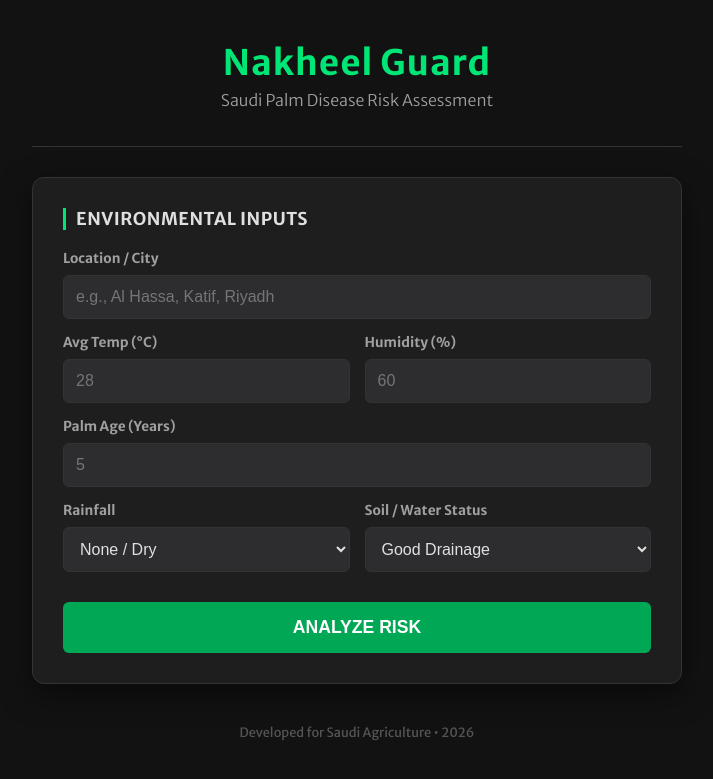
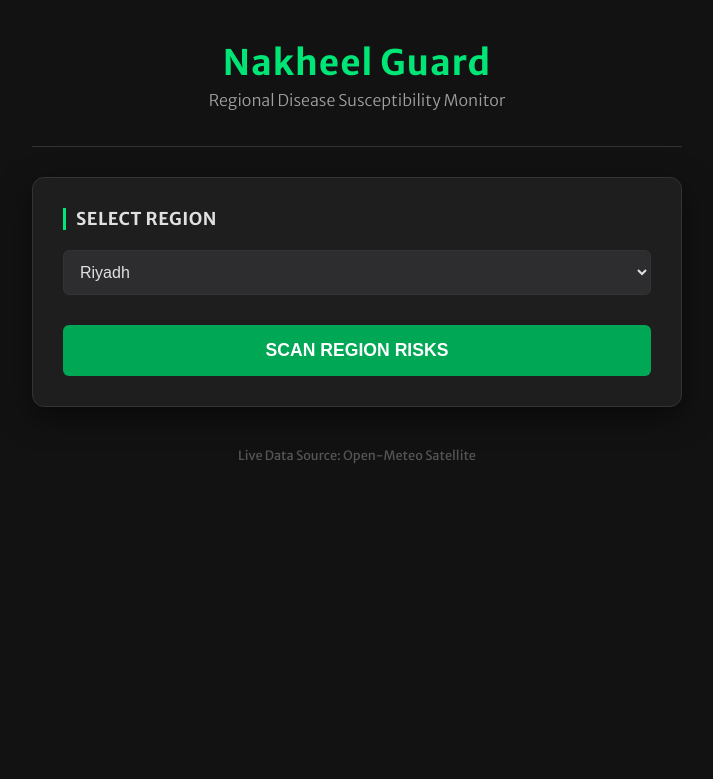
Before and after one commit to AroubAlRizq/Agriculture-Disease-Prediction, a Flask app: page / in a window 1280 px wide. Shown: the top 779 px of the page, without its empty margins (283-996 px from the left). Run offline with Flask 3, Linux system fonts and the light colour scheme.

Commit message:
Update index.html

```diff
--- a/templates/index.html
+++ b/templates/index.html
@@ -3,7 +3,7 @@
 <head>
     <meta charset="UTF-8">
     <meta name="viewport" content="width=device-width, initial-scale=1.0">
-    <title>Nakheel Guard | Palm Health System</title>
+    <title>Nakheel Guard | Instant Assessment</title>
     <link rel="stylesheet" href="{{ url_for('static', filename='style.css') }}">
     <link href="https://fonts.googleapis.com/css2?family=Merriweather+Sans:wght@300;400;700&display=swap" rel="stylesheet">
 </head>
@@ -12,67 +12,75 @@
     <div class="main-wrapper">
         <header>
             <h1>Nakheel Guard</h1>
-            <p>Saudi Palm Disease Risk Assessment</p>
+            <p>Regional Disease Susceptibility Monitor</p>
         </header>
 
         <div class="container">
             <div class="input-section">
-                <h2>Environmental Inputs</h2>
+                <h2>Select Region</h2>
 
                 <div class="form-group">
-                    <label>Location / City</label>
-                    <input type="text" id="location" placeholder="e.g., Al Hassa, Katif, Riyadh">
+                    <select id="city">
+                        {% for key, val in cities.items() %}
+                            <option value="{{ key }}">{{ key.replace('_', ' ').title() }}</option>
+                        {% endfor %}
+                    </select>
                 </div>
 
-                <div class="row">
-                    <div class="form-group">
-                        <label>Avg Temp (°C)</label>
-                        <input type="number" id="temp" placeholder="28">
-                    </div>
-                    <div class="form-group">
-                        <label>Humidity (%)</label>
-                        <input type="number" id="humidity" placeholder="60">
-                    </div>
-                </div>
-
-                <div class="form-group">
-                    <label>Palm Age (Years)</label>
-                    <input type="number" id="age" placeholder="5">
-                </div>
-
-                <div class="row">
-                    <div class="form-group">
-                        <label>Rainfall</label>
-                        <select id="rain">
-                            <option value="none">None / Dry</option>
-                            <option value="moderate">Moderate</option>
-                            <option value="heavy">Heavy (Spathe season)</option>
-                        </select>
-                    </div>
-                    <div class="form-group">
-                        <label>Soil / Water Status</label>
-                        <select id="soil">
-                            <option value="good">Good Drainage</option>
-                            <option value="wet">Over-watered / Wet</option>
-                            <option value="poor">Poor / Saline / Neglected</option>
-                        </select>
-                    </div>
-                </div>
-
-                <button id="calc-btn">Analyze Risk</button>
+                <button id="calc-btn">Scan Region Risks</button>
             </div>
 
             <div class="result-section hidden" id="result-area">
-                <h2>Susceptibility Report</h2>
+                <div class="weather-badge" id="weather-summary"></div>
+                <h2>Live Risk Report</h2>
                 <div id="result-display"></div>
+                <div class="disclaimer">
+                    *Analysis assumes standard soil conditions and avg palm age (5 yrs).
+                </div>
             </div>
         </div>
 
         <footer>
-            Developed for Saudi Agriculture • 2026
+            Live Data Source: Open-Meteo Satellite
         </footer>
     </div>
 
-    <script src="{{ url_for('static', filename='script.js') }}"></script>
+    <script>
+        document.getElementById('calc-btn').addEventListener('click', async function() {
+            const btn = this;
+            const resultArea = document.getElementById('result-area');
+            const resultDisplay = document.getElementById('result-display');
+            const weatherDisplay = document.getElementById('weather-summary');
+            const city = document.getElementById('city').value;
+
+            btn.innerText = "Scanning Satellite Data...";
+            btn.disabled = true;
+            resultArea.classList.add('hidden');
+
+            try {
+                // We only send the city now. The backend handles the date/defaults.
+                const response = await fetch('/assess', {
+                    method: 'POST',
+                    headers: { 'Content-Type': 'application/json' },
+                    body: JSON.stringify({ city: city })
+                });
+                const data = await response.json();
+
+                if (data.error) {
+                    alert(data.error);
+                } else {
+                    resultDisplay.innerHTML = data.result;
+                    weatherDisplay.innerText = data.weather_summary;
+                    resultArea.classList.remove('hidden');
+                }
+            } catch (err) {
+                console.error(err);
+                alert("Connection Failed. Check internet or server.");
+            } finally {
+                btn.innerText = "Scan Region Risks";
+                btn.disabled = false;
+            }
+        });
+    </script>
 </body>
 </html>
```
